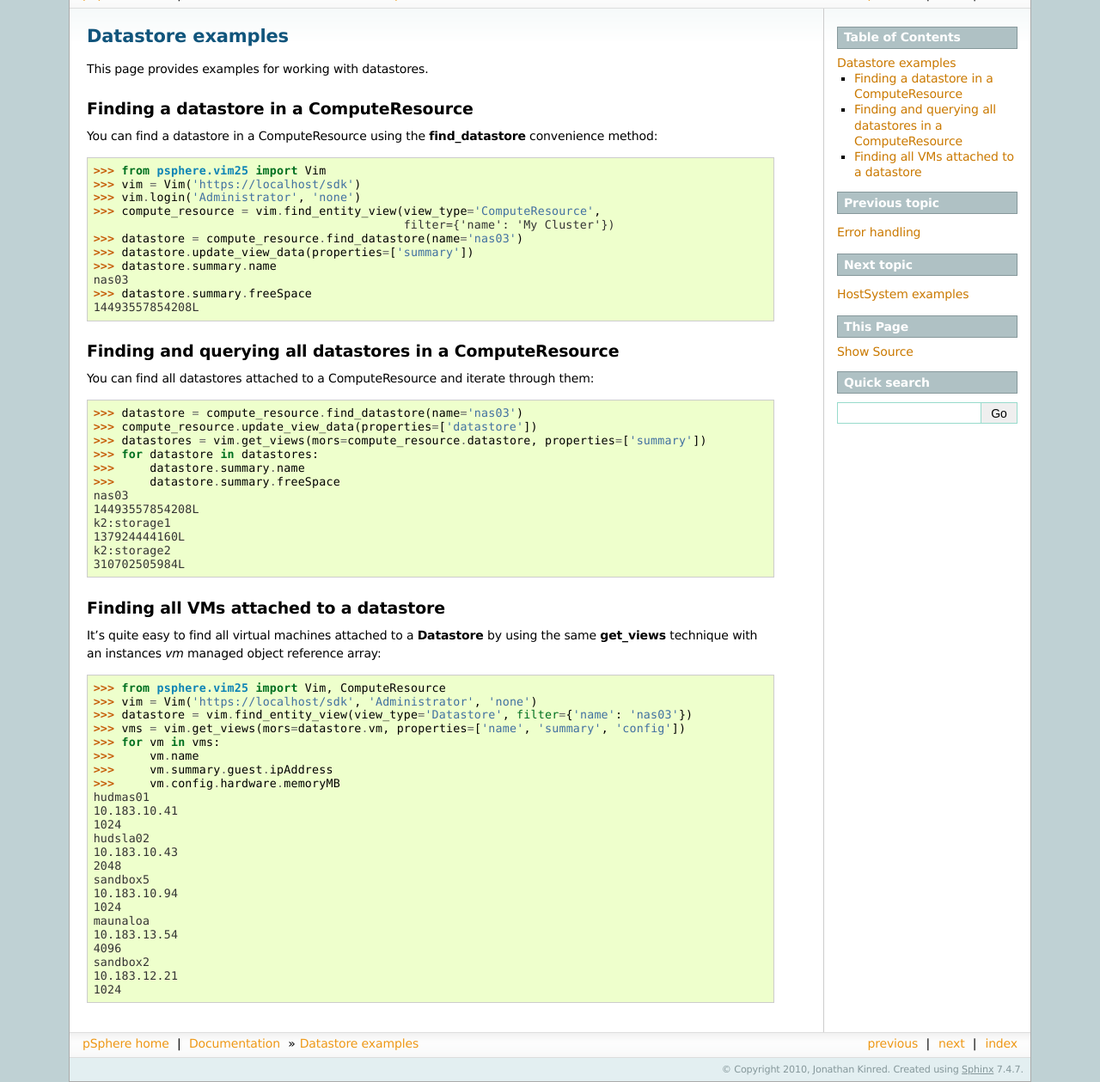
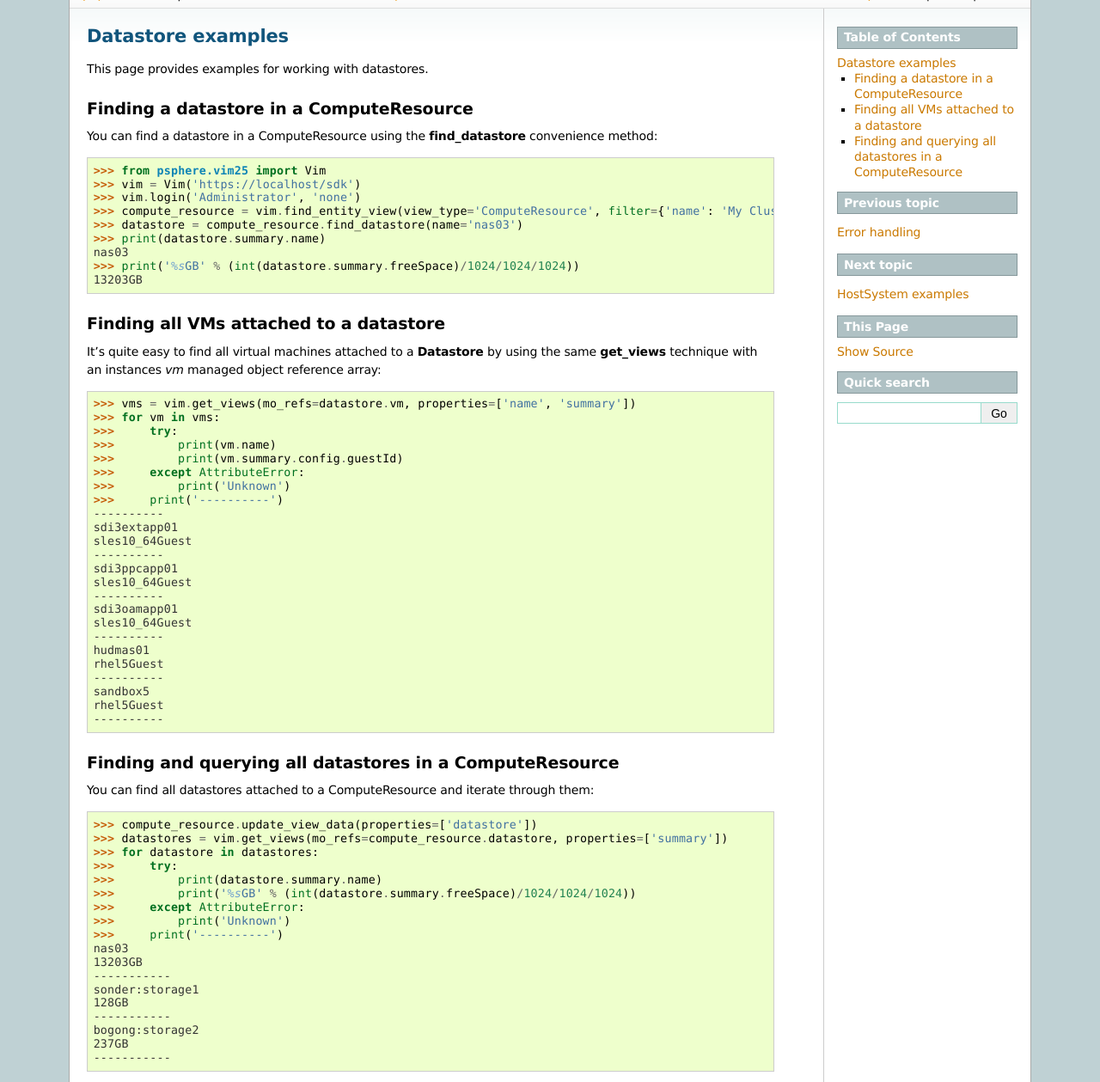
Before and after one commit to psphere-project/psphere, a Sphinx documentation site: the page built from doc/datastore.rst, in a window 1280 px wide and 1400 px high, scrolled down 211 px. Shown: the part 141-1400 px from the top of the window at 86% size. Built offline with Sphinx 7.4.7, drawn with Linux system fonts in a browser that asks for light colours.

Commit message:
Correctly working and tested code in the doco

```diff
--- a/doc/datastore.rst
+++ b/doc/datastore.rst
@@ -13,14 +13,46 @@ convenience method::
     >>> from psphere.vim25 import Vim
     >>> vim = Vim('https://localhost/sdk')
     >>> vim.login('Administrator', 'none')
-    >>> compute_resource = vim.find_entity_view(view_type='ComputeResource',
-                                                filter={'name': 'My Cluster'})
+    >>> compute_resource = vim.find_entity_view(view_type='ComputeResource', filter={'name': 'My Cluster'})
     >>> datastore = compute_resource.find_datastore(name='nas03')
-    >>> datastore.update_view_data(properties=['summary'])
-    >>> datastore.summary.name
+    >>> print(datastore.summary.name)
     nas03
-    >>> datastore.summary.freeSpace
-    14493557854208L
+    >>> print('%sGB' % (int(datastore.summary.freeSpace)/1024/1024/1024))
+    13203GB
+
+
+Finding all VMs attached to a datastore
+---------------------------------------
+
+It's quite easy to find all virtual machines attached to a **Datastore** by
+using the same **get_views** technique with an instances *vm* managed object
+reference array::
+
+    >>> vms = vim.get_views(mo_refs=datastore.vm, properties=['name', 'summary'])
+    >>> for vm in vms:
+    >>>     try:
+    >>>         print(vm.name)
+    >>>         print(vm.summary.config.guestId)
+    >>>     except AttributeError:
+    >>>         print('Unknown')
+    >>>     print('----------')
+    ----------
+    sdi3extapp01
+    sles10_64Guest
+    ----------
+    sdi3ppcapp01
+    sles10_64Guest
+    ----------
+    sdi3oamapp01
+    sles10_64Guest
+    ----------
+    hudmas01
+    rhel5Guest
+    ----------
+    sandbox5
+    rhel5Guest
+    ----------
+
 
 
 Finding and querying all datastores in a ComputeResource
@@ -29,46 +61,21 @@ Finding and querying all datastores in a ComputeResource
 You can find all datastores attached to a ComputeResource and iterate through
 them::
 
-    >>> datastore = compute_resource.find_datastore(name='nas03')
     >>> compute_resource.update_view_data(properties=['datastore'])
-    >>> datastores = vim.get_views(mors=compute_resource.datastore, properties=['summary'])
+    >>> datastores = vim.get_views(mo_refs=compute_resource.datastore, properties=['summary'])
     >>> for datastore in datastores:
-    >>>     datastore.summary.name
-    >>>     datastore.summary.freeSpace
+    >>>     try:
+    >>>         print(datastore.summary.name)
+    >>>         print('%sGB' % (int(datastore.summary.freeSpace)/1024/1024/1024))
+    >>>     except AttributeError:
+    >>>         print('Unknown')
+    >>>     print('----------')
     nas03
-    14493557854208L
-    k2:storage1
-    137924444160L
-    k2:storage2
-    310702505984L
-
-Finding all VMs attached to a datastore
----------------------------------------
-
-It's quite easy to find all virtual machines attached to a **Datastore** by
-using the same **get_views** technique with an instances *vm* managed object
-reference array::
-
-    >>> from psphere.vim25 import Vim, ComputeResource
-    >>> vim = Vim('https://localhost/sdk', 'Administrator', 'none')
-    >>> datastore = vim.find_entity_view(view_type='Datastore', filter={'name': 'nas03'})
-    >>> vms = vim.get_views(mors=datastore.vm, properties=['name', 'summary', 'config'])
-    >>> for vm in vms:
-    >>>     vm.name
-    >>>     vm.summary.guest.ipAddress
-    >>>     vm.config.hardware.memoryMB
-    hudmas01
-    10.183.10.41
-    1024
-    hudsla02
-    10.183.10.43
-    2048
-    sandbox5
-    10.183.10.94
-    1024
-    maunaloa
-    10.183.13.54
-    4096
-    sandbox2
-    10.183.12.21
-    1024
+    13203GB
+    -----------
+    sonder:storage1
+    128GB
+    -----------
+    bogong:storage2
+    237GB
+    -----------
```
